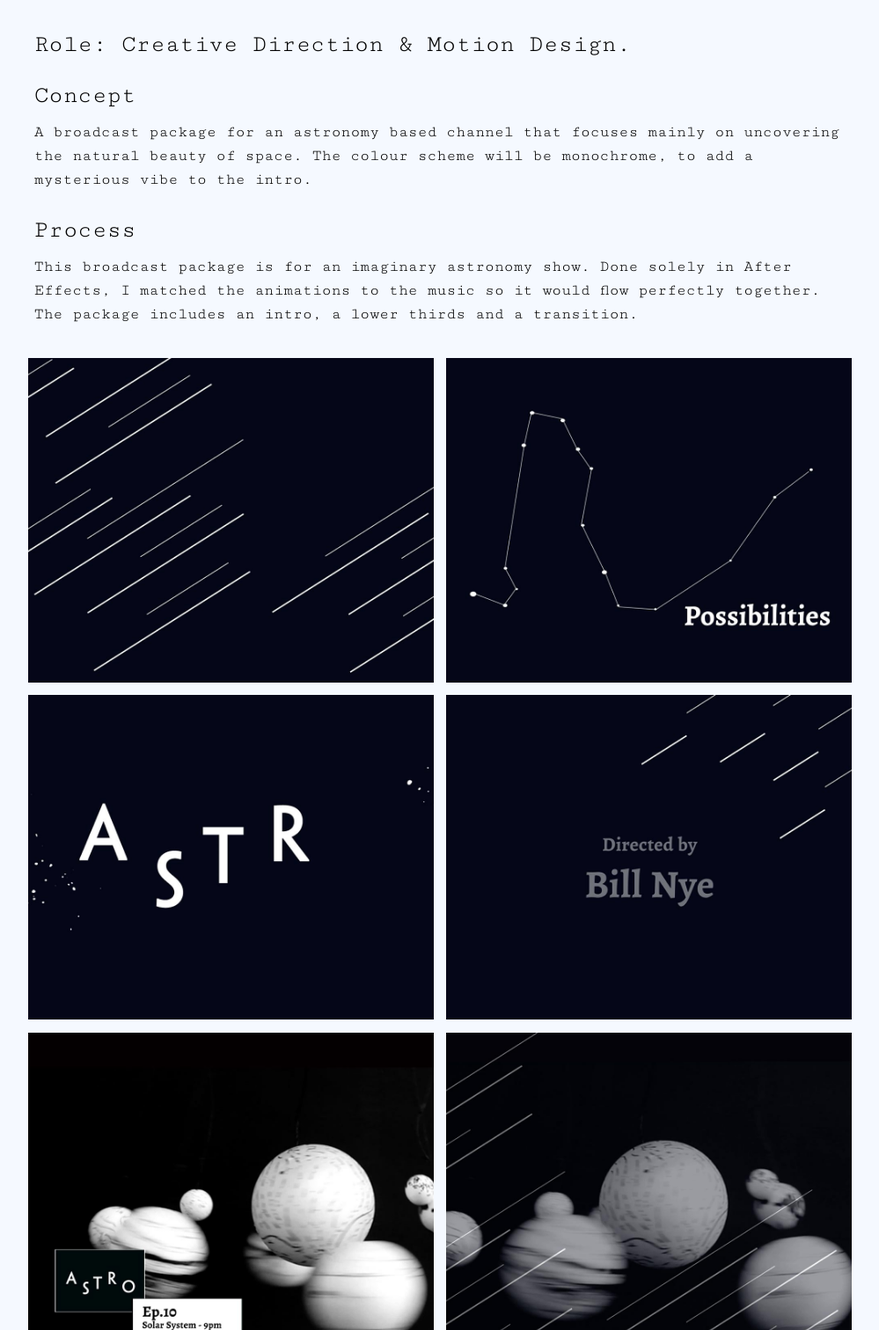
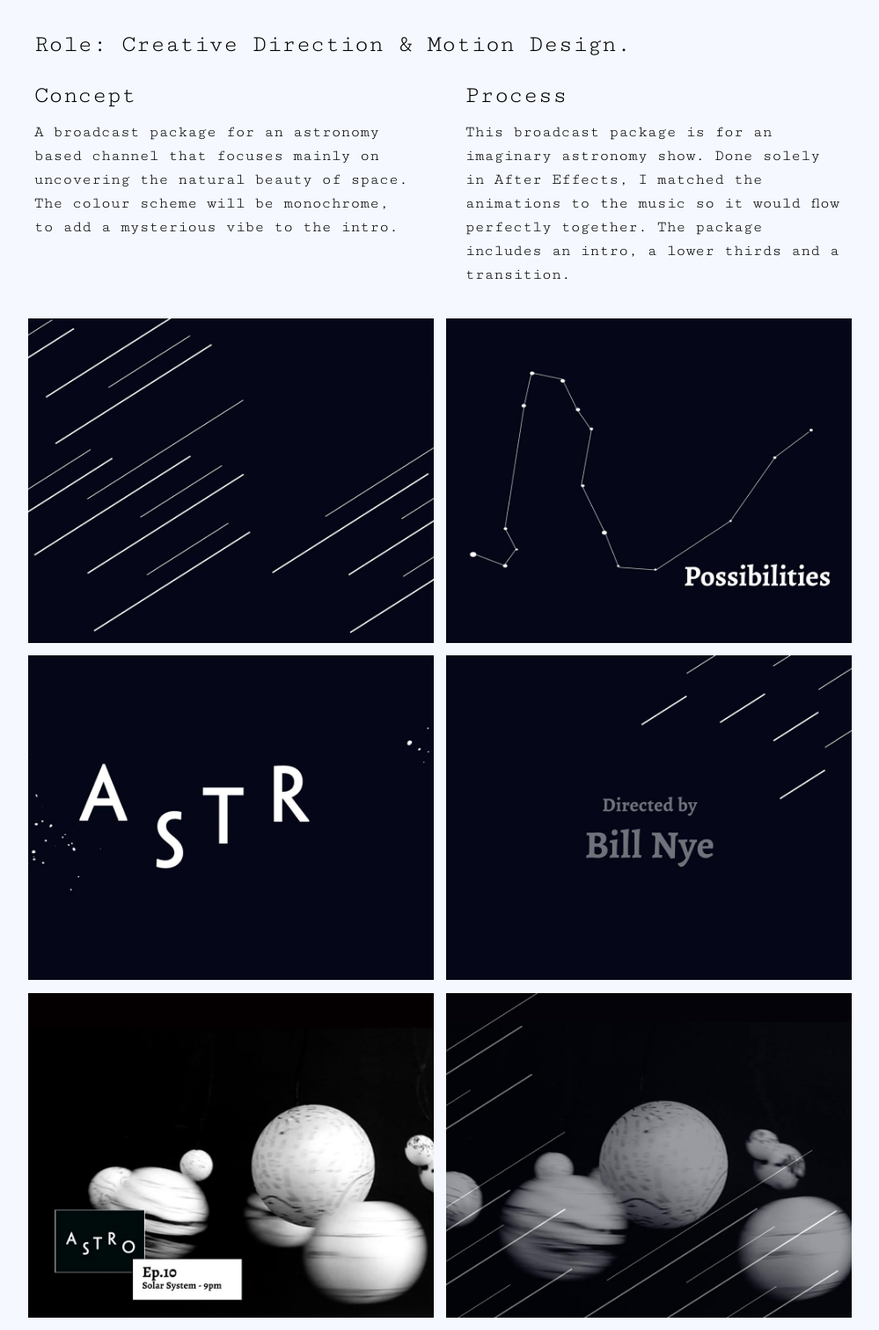
Before and after one commit to heathermcd12/portfolio, a Jekyll site: the page built from work/astro-intro.html, in a window 1280 px wide. Shown: the part 792-2304 px from the top of the page at 88% size, without its empty margins (140-1139 px from the left). Built offline with Jekyll 4.4.1, drawn with Linux system fonts in a browser that asks for light colours; grey boxes are pictures that could not be loaded.

Commit message:
text on pages 2 column

```diff
--- a/index.html
+++ b/index.html
@@ -44,8 +44,8 @@ layout: default
         </div>
 
         <div class="astro portfolio-img-link island-1-4 unit unit-xs-1 unit-s-1 unit-m-1-2 unit-l-1-2">
-
-            <a href="{{site.baseurl}}/work/begin-again"><img class="flex" src="images/spooky-video-2.jpg" aria-label="See more of Begin Again video">
+             <a href="{{site.baseurl}}/work/begin-again">
+                 <img class="flex" src="images/spooky-video.jpg" aria-label="See more of Begin Again video">
                <div class="details island">
                     <h2 class="push-1-4">Begin Again</h2>
                     <h7><em>Motion graphics, Illustration</em></h7>
--- a/work/astro-intro.html
+++ b/work/astro-intro.html
@@ -15,12 +15,21 @@ layout: default
         </div>
     </div>
 
-     <div class="grid portfolio pad-top">
+    <div class="grid portfolio pad-top">
         <div class="about gutter unit unit-xs-1 unit-s-1 unit-m-1 unit-l-1">
-            <h3 class="push-1">Role: Creative Direction &amp Motion Design.</h3>
+            <h3>Role: Creative Direction &amp Motion Design.</h3>
+
+        </div>
+    </div>
+
+     <div class="grid portfolio">
+        <div class="about gutter unit unit-xs-1 unit-s-1 unit-m-1-2 unit-l-1-2">
 
             <h3 class="push-1-2">Concept</h3>
             <p>A broadcast package for an astronomy based channel that focuses mainly on uncovering the natural beauty of space. The colour scheme will be monochrome, to add a mysterious vibe to the intro.</p>
+            </div>
+
+            <div class="about gutter unit unit-xs-1 unit-s-1 unit-m-1-2 unit-l-2">
 
             <h3 class="push-1-2">Process</h3>
             <p>This broadcast package is for an imaginary astronomy show. Done solely in After Effects, I matched the animations to the music so it would flow perfectly together. The package includes an intro, a lower thirds and a transition. </p>
```
Also changed, not shown: work/begin-again.html (+10 -2 lines), work/rocky-horror-40.html (+11 -1 lines), images/man-plant.jpg (added), images/music-plant.jpg (added), images/spooky-video.jpg (added), 1 other file.
